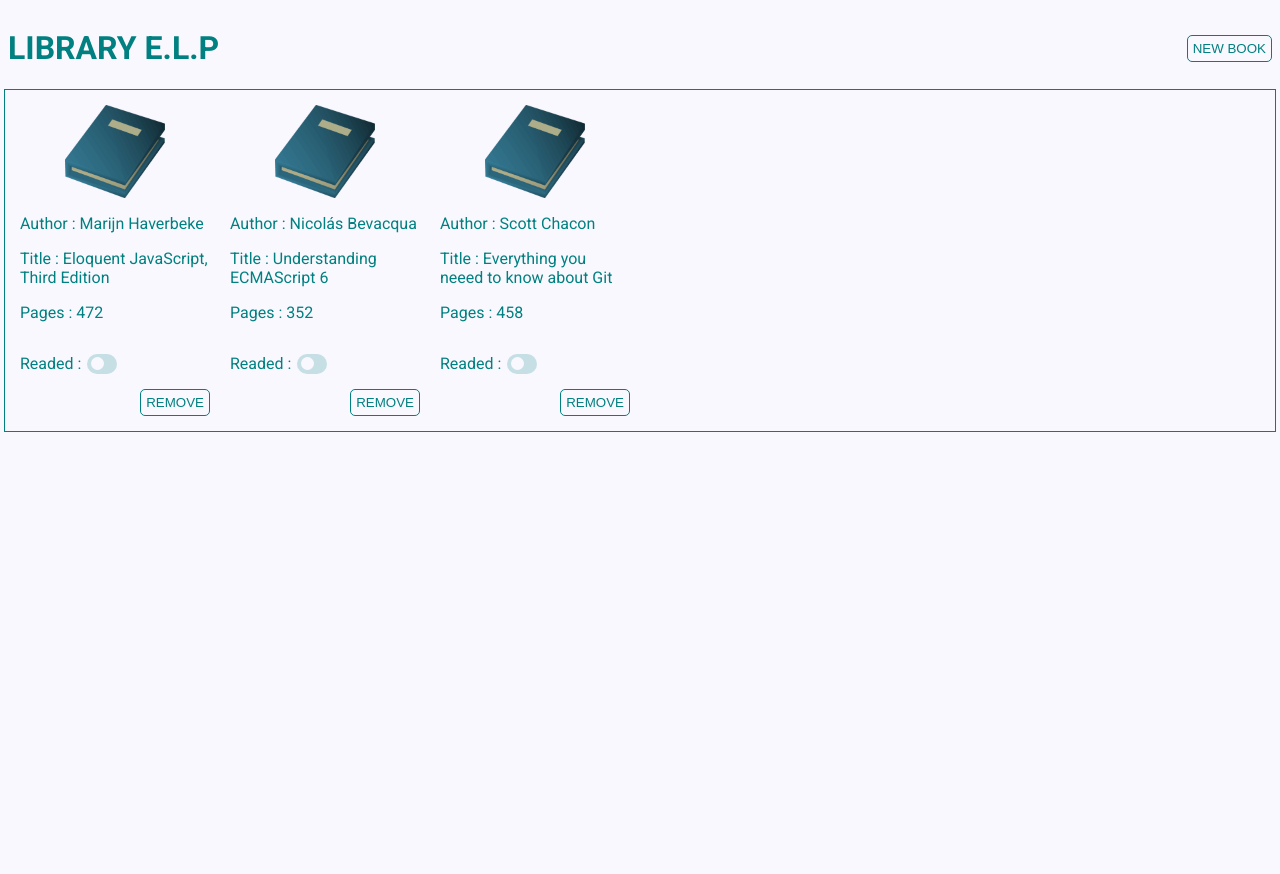
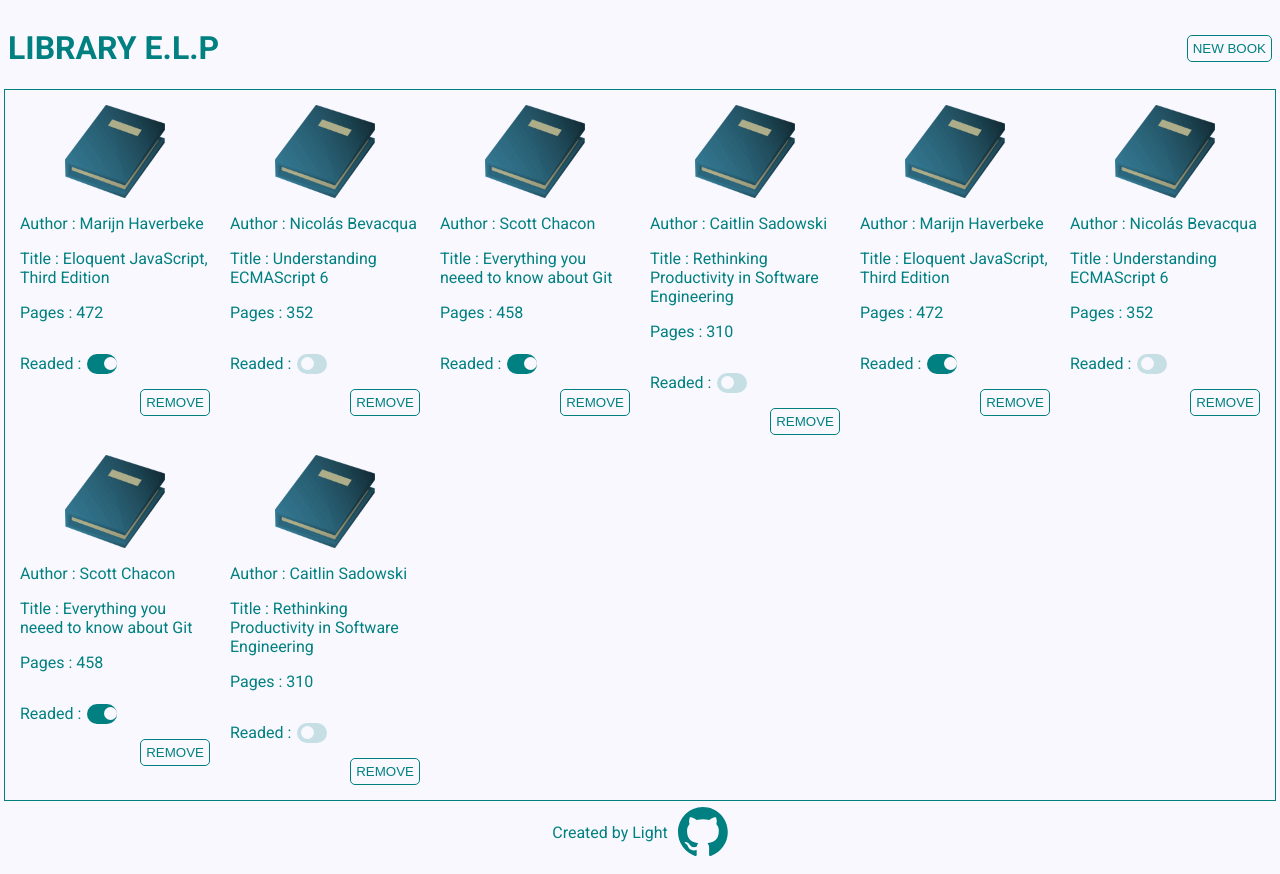
Before and after one commit to KiryuuLight/library, a website: page index.html in a window 1280 px wide. Before the commit the page ends 800 px from the top, so only its background shows below. Drawn offline with Linux system fonts and the light colour scheme.

Commit message:
Library 1.0

```diff
--- a/css/style.css
+++ b/css/style.css
@@ -172,3 +172,16 @@ input:checked+.slider:before {
 .wrapper input[type=number]:focus-visible {
     outline: 1px solid #2b7c7c
 }
+
+/* Footer */
+
+.footer {
+    display: flex;
+    justify-content: center;
+    gap: 10px;
+    padding: 6px;
+}
+
+.logo {
+    width: 50px;
+}
--- a/index.html
+++ b/index.html
@@ -58,6 +58,12 @@
 
 
     </dialog>
+
+    <footer class="footer">
+        <p>Created by Light</p>
+        <a class="logo" href="https://github.com/KiryuuLight/library"><img src="img/github-mark.svg" alt=""
+                srcset=""></a>
+    </footer>
 </body>
 
 </html>
--- a/js/script.js
+++ b/js/script.js
@@ -1,7 +1,6 @@
 const openModal = document.getElementById('openModal');
 const modal = document.getElementById('modal');
 const container = document.getElementById('container');
-const checkRead = document.getElementById('checkRead');
 const formBook = document.getElementById('formBook');
 
 const myLibrary = [];
@@ -17,12 +16,13 @@ document.addEventListener('DOMContentLoaded', () => {
         modal.showModal();
     });
 
-    formBook.addEventListener('submit', (e) => {
+    formBook.addEventListener('submit', () => {
         const author = document.getElementById('author').value;
         const title = document.getElementById('title').value;
         const pages = document.getElementById('pages').value;
         const readed = document.getElementById('option');
-        const itemSelected = readed.options[readed.selectedIndex].value;
+        const itemSelected =
+            readed.options[readed.selectedIndex].value === 'true';
 
         addBookToLibrary(author, title, pages, itemSelected);
         container.innerHTML = '';
@@ -43,9 +43,77 @@ function Book(author, title, numberOfPages, isRead) {
     this.title = title;
     this.numberOfPages = numberOfPages;
     this.isRead = isRead;
+    this.changeReadStatus = function (status) {
+        this.isRead = status;
+    };
 }
 
-function switchRead() {}
+function displayBook(books) {
+    books.forEach((book, index) => {
+        const card = document.createElement('div');
+        card.innerHTML = `
+            <div class="card" >
+                <div class="img">
+                    <img class="book-img" src="img/book.png" alt="" sizes="" srcset="">
+                </div>
+
+                <p>Author : ${book.author}</p>
+                <p>Title : ${book.title}</p>
+                <p>Pages : ${book.numberOfPages}</p>
+                <div class="toggle">
+                    <p>Readed :</p>
+                    <label class="switch">
+                        <input type="checkbox" id="checkRead" data-atribute="${index}">
+                        <span class="slider round"></span>
+                    </label>
+                </div>
+                <div class="btn-container">
+                    <button class="btn" id="removeCard" data-atribute="${index}">REMOVE</button>
+                </div>
+            </div>
+        `;
+        container.appendChild(card);
+        if (book.isRead) {
+            card.children[0].children[4].children[[1]].children[0].setAttribute(
+                'checked',
+                true
+            );
+        }
+    });
+}
+
+function removeBook(e) {
+    const index = e.target.dataset.atribute;
+
+    myLibrary.splice(index, 1);
+    container.innerHTML = '';
+    displayBook(myLibrary);
+    iterateBook();
+}
+
+function iterateBook() {
+    const remove = document.querySelectorAll('#removeCard'); // Then selects al the items with the removeCard id
+    const checkRead = document.querySelectorAll('#checkRead'); // Select all checkboxes to modify later
+
+    remove.forEach((element) => {
+        element.addEventListener('click', (e) => {
+            removeBook(e);
+        });
+    });
+
+    checkRead.forEach((element) => {
+        element.addEventListener('click', (e) => {
+            const index = e.target.dataset.atribute;
+            if (element.checked) {
+                myLibrary[index].changeReadStatus(true);
+            } else {
+                myLibrary[index].changeReadStatus(false);
+            }
+        });
+    });
+}
+
+/* Some books for test */
 
 addBookToLibrary(
     'Marijn Haverbeke',
@@ -65,52 +133,33 @@ addBookToLibrary(
     '458',
     true
 );
-
-console.log(myLibrary);
-
-function displayBook(books) {
-    books.forEach((book, index) => {
-        const card = document.createElement('div');
-        card.innerHTML = `
-            <div class="card" >
-                <div class="img">
-                    <img class="book-img" src="img/book.png" alt="" sizes="" srcset="">
-                </div>
-
-                <p>Author : ${book.author}</p>
-                <p>Title : ${book.title}</p>
-                <p>Pages : ${book.numberOfPages}</p>
-                <div class="toggle">
-                    <p>Readed :</p>
-                    <label class="switch">
-                        <input type="checkbox">
-                        <span class="slider round"></span>
-                    </label>
-                </div>
-                <div class="btn-container">
-                    <button class="btn" id="removeCard" data-atribute="${index}">REMOVE</button>
-                </div>
-            </div>
-        `;
-        container.appendChild(card);
-    });
-}
-
-function removeBook(e) {
-    const index = e.target.dataset.atribute;
-
-    myLibrary.splice(index, 1);
-    container.innerHTML = '';
-    displayBook(myLibrary);
-    iterateBook();
-}
-
-function iterateBook() {
-    const remove = document.querySelectorAll('#removeCard'); // Then selects al the items with the removeCard id
-
-    remove.forEach((element) => {
-        element.addEventListener('click', (e) => {
-            removeBook(e);
-        });
-    });
-}
+addBookToLibrary(
+    'Caitlin Sadowski',
+    'Rethinking Productivity in Software Engineering',
+    '310',
+    false
+);
+addBookToLibrary(
+    'Marijn Haverbeke',
+    'Eloquent JavaScript, Third Edition',
+    '472',
+    true
+);
+addBookToLibrary(
+    'Nicolás Bevacqua',
+    'Understanding ECMAScript 6',
+    '352',
+    false
+);
+addBookToLibrary(
+    'Scott Chacon',
+    'Everything you neeed to know about Git',
+    '458',
+    true
+);
+addBookToLibrary(
+    'Caitlin Sadowski',
+    'Rethinking Productivity in Software Engineering',
+    '310',
+    false
+);
```
Also changed, not shown: img/github-mark.svg (added).
